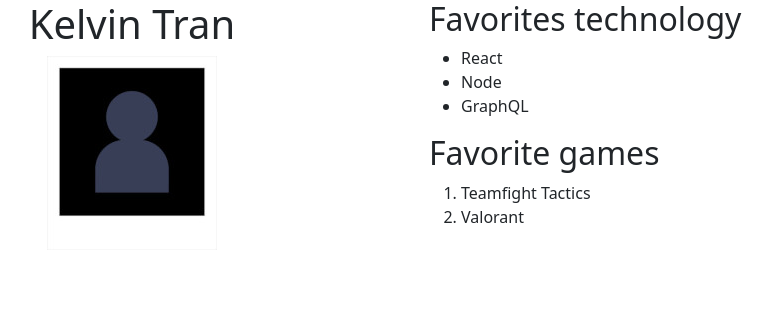
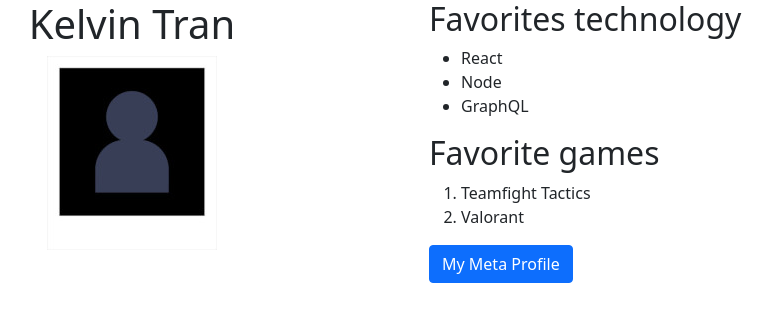
Before and after one commit to trankhoa798devpath/BasicProfilePage, a plain HTML site: page index.html in a window 1280 px wide. Shown: the whole page, without its empty margins (223-995 px from the left). Drawn offline with Linux system fonts and the light colour scheme.

Commit message:
feat: add Link as Button [003]

```diff
--- a/index.html
+++ b/index.html
@@ -30,6 +30,11 @@
             <li>Teamfight Tactics</li>
             <li>Valorant</li>
           </ol>
+          <a
+            href="https://www.facebook.com/trankhoa.rocker/"
+            class="btn btn-primary"
+            >My Meta Profile</a
+          >
         </div>
       </div>
     </div>
```
